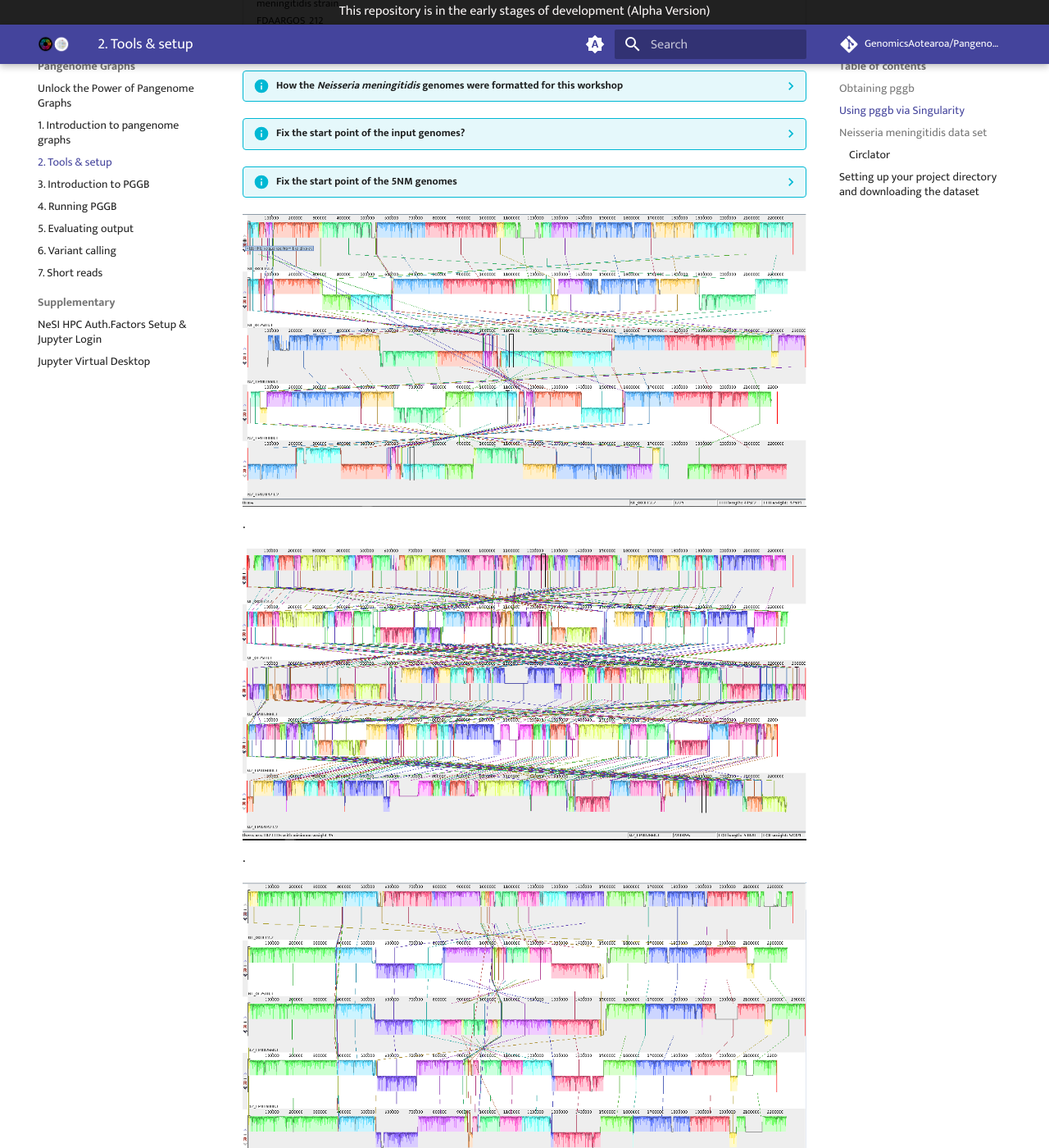
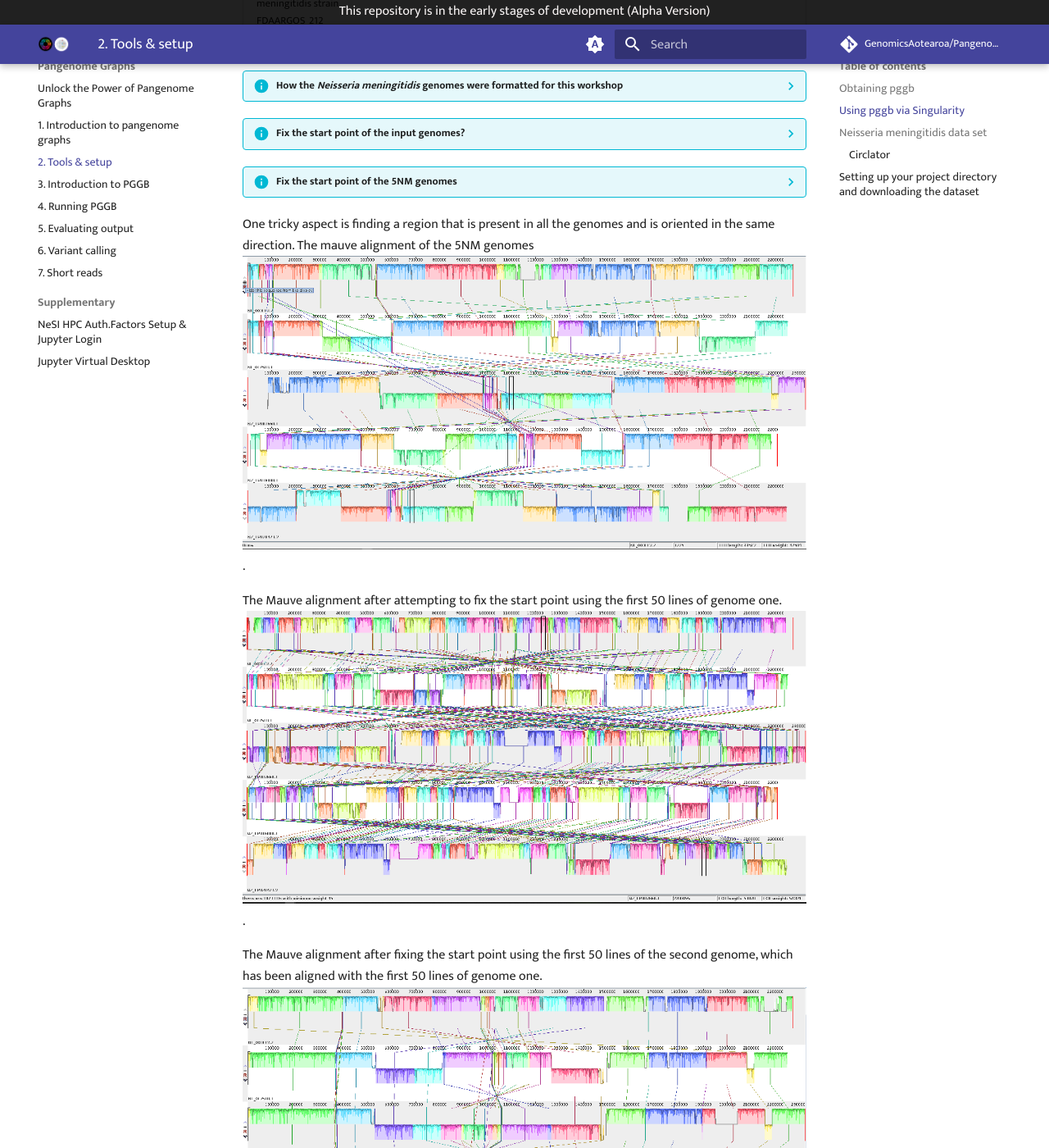
Before and after one commit to GenomicsAotearoa/Pangenome-Graphs-Workshop, an MkDocs documentation site: the page built from docs/2_Tools_and_setup.md, in a window 1280 px wide and 1400 px high, scrolled down 1784 px. Shown: the whole window at 82% size. Built offline with MkDocs 1.6.1 and Material for MkDocs 9.7.7, drawn with Linux system fonts in a browser that asks for light colours; comment, search, counter and statistics services are not loaded.

Commit message:
Update 2_Tools_and_setup.md

```diff
--- a/docs/2_Tools_and_setup.md
+++ b/docs/2_Tools_and_setup.md
@@ -194,11 +194,14 @@
 
 
 ??? info "Fix the start point of the 5NM genomes "
-
+One tricky aspect is finding a region that is present in all the genomes and is oriented in the same direction.
+The mauve alignment of the 5NM genomes
 ![5NM_Mauve](theme_figures/5NM_marve.png).
 
+The Mauve alignment after attempting to fix the start point using the first 50 lines of genome one.
 ![5NM_Mauve](theme_figures/5NMre1_marve.png).
 
+The Mauve alignment after fixing the start point using the first 50 lines of the second genome, which has been aligned with the first 50 lines of genome one.
 ![5NM_Mauve](theme_figures/5NMre2_marve.png).
 
 
```
